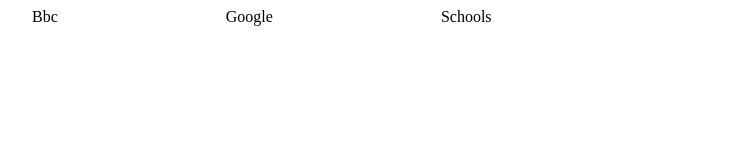
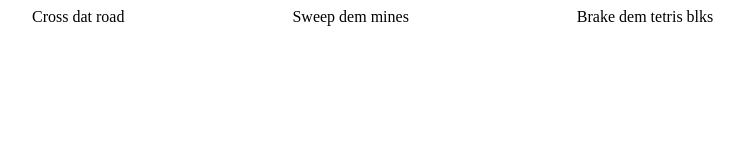
Before and after one commit to p21oger/because, a plain HTML site: page index.html in a window 1280 px wide. Shown: the whole page, without its empty margins (58-802 px from the left). Drawn offline with Linux system fonts and the light colour scheme.

Commit message:
added game links

```diff
--- a/index.html
+++ b/index.html
@@ -6,9 +6,9 @@
 <header>
 <nav>
 <ul>
-<li><a href="https://bbc.co.uk">Bbc</li>
-<li><a href="https://google.com">Google</li>
-<li class="secret"><a href="w3schools.com">Schools</li>
+<li class="secret"><a href="crossyroads.html">Cross dat road</li>
+<li class="secret"><a href="minesweeper.html">Sweep dem mines</li>
+<li class="secret"><a href="tetris.html">Brake dem tetris blks</li>
 </ul>
 </nav>
 </header>
```
